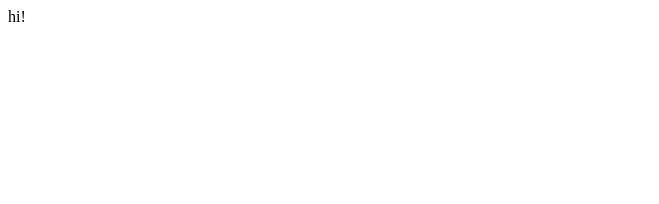
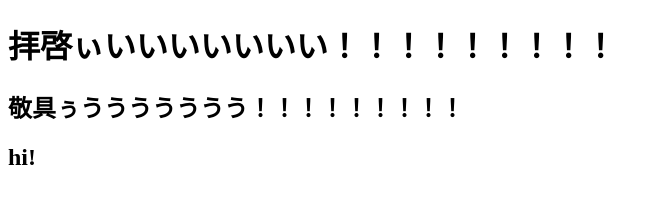
Before and after one commit to kitarikes/igem-hp-css, a plain HTML site: page index.html in a window 1280 px wide. Shown: the whole page, without its empty margins (0-659 px from the left). Drawn offline with Linux system fonts and the light colour scheme.

Commit message:
セカンドおおおおおおおSです。

```diff
--- a/index.html
+++ b/index.html
@@ -1,6 +1,8 @@
 <!DOCTYPE html>
 <html lang="en">
 <head>
+  <h1>拝啓ぃいいいいいいい！！！！！！！！！<h1>
+  <h2>敬具ぅううううううう！！！！！！！！！<h2>
   <meta charset="UTF-8">
   <meta name="viewport" content="width=device-width, initial-scale=1.0">
   <title>Document</title>
```
